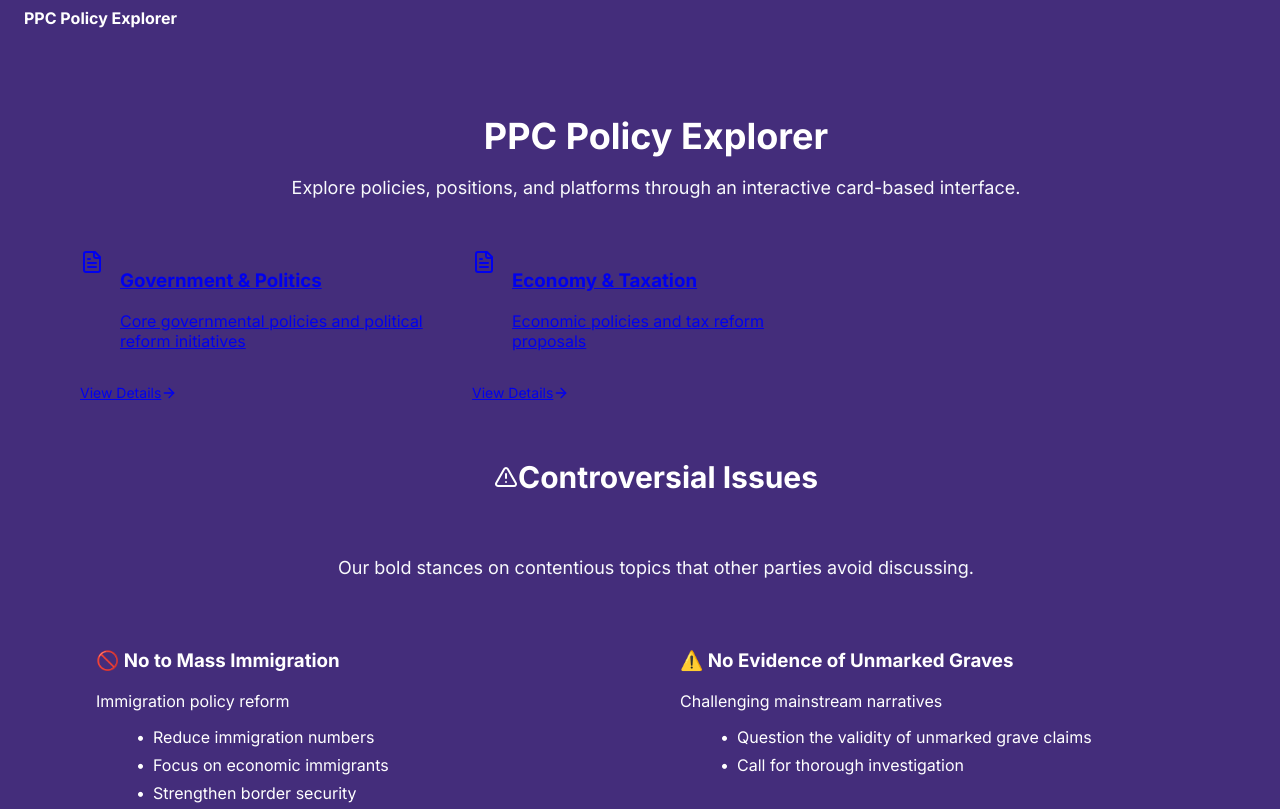
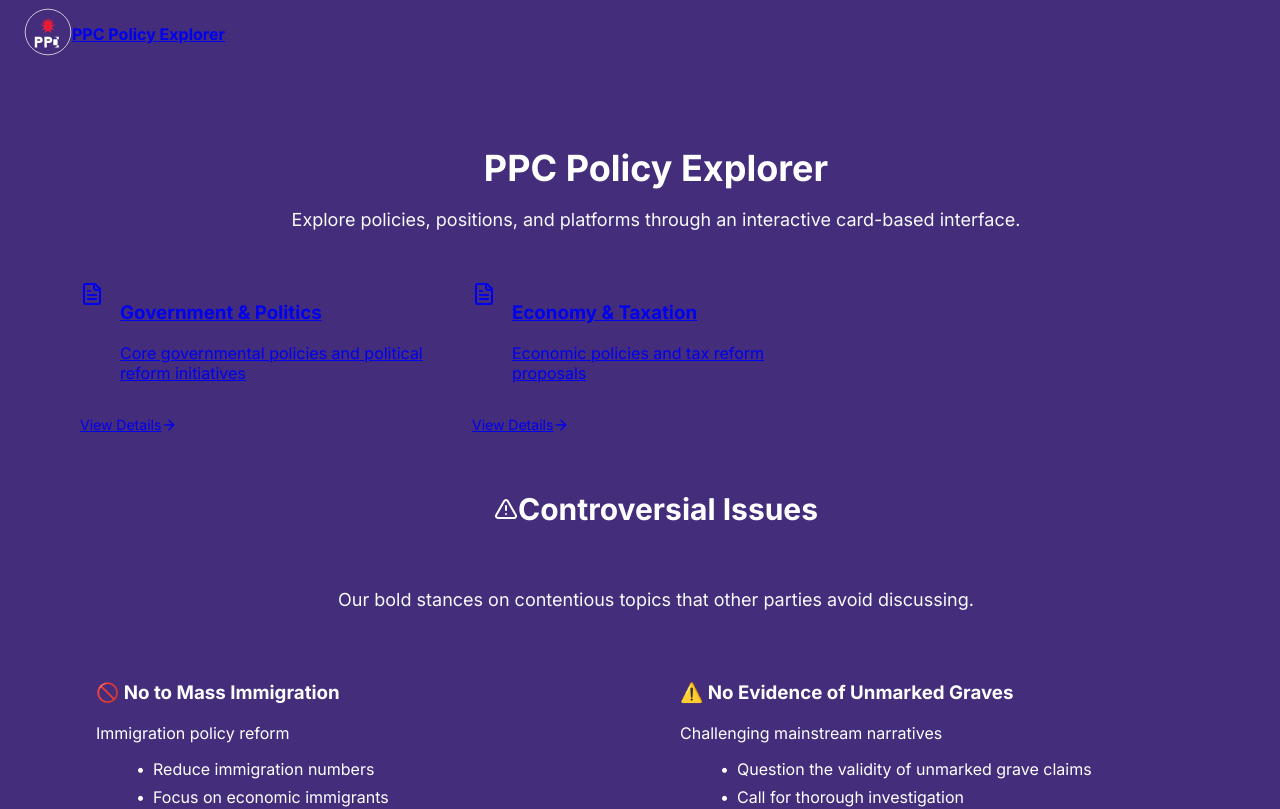
Before and after one commit to ArsCodeAmatoria/ppc-cards, a Next.js app: page / in a window 1280 px wide. Shown: the top 809 px of the page. Built offline with nearby package versions, Linux system fonts and the light colour scheme.

Commit message:
Add PPC logo to header and favicon

```diff
--- a/src/app/layout.tsx
+++ b/src/app/layout.tsx
@@ -1,11 +1,16 @@
 import type { Metadata } from "next";
 import { Inter } from "next/font/google";
+import Image from "next/image";
+import Link from "next/link";
 
 const inter = Inter({ subsets: ["latin"] });
 
 export const metadata: Metadata = {
   title: "PPC Policy Explorer",
   description: "Explore PPC policies in an interactive, card-based format",
+  icons: {
+    icon: '/favicon.svg',
+  },
 };
 
 export default function RootLayout({
@@ -22,9 +27,19 @@
       <body className={`${inter.className} min-h-screen`}>
         <header className="py-6 border-b border-white/10">
           <div className="container mx-auto px-4 flex justify-center">
-            <div className="flex items-center">
+            <Link href="/" className="flex items-center gap-3">
+              <div className="h-12 w-12 relative">
+                <Image
+                  src="/ppc-logo.svg"
+                  alt="PPC Logo"
+                  width={48}
+                  height={48}
+                  className="object-contain"
+                  priority
+                />
+              </div>
               <div className="text-white font-bold text-2xl">PPC Policy Explorer</div>
-            </div>
+            </Link>
           </div>
         </header>
         <main className="container mx-auto px-4 py-8">
```
Also changed, not shown: public/favicon.svg (added), public/ppc-logo.svg (added).
